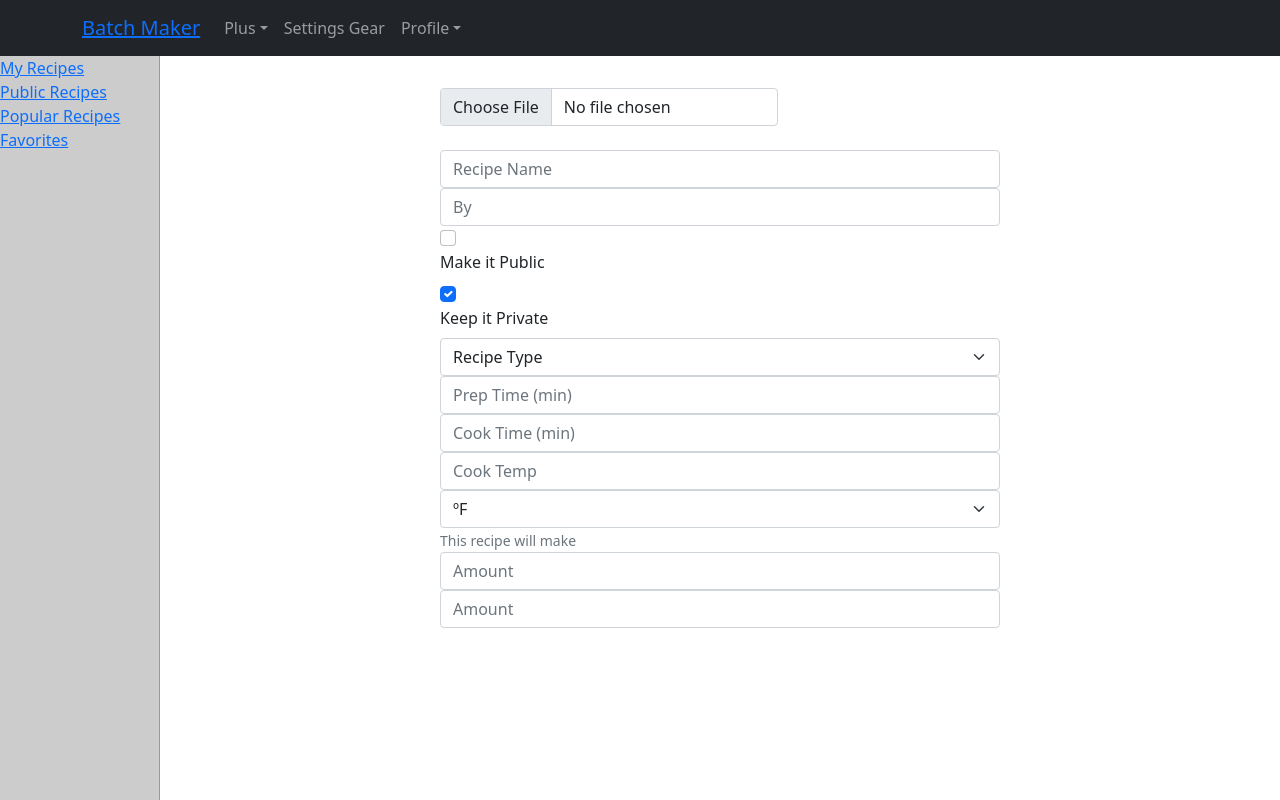
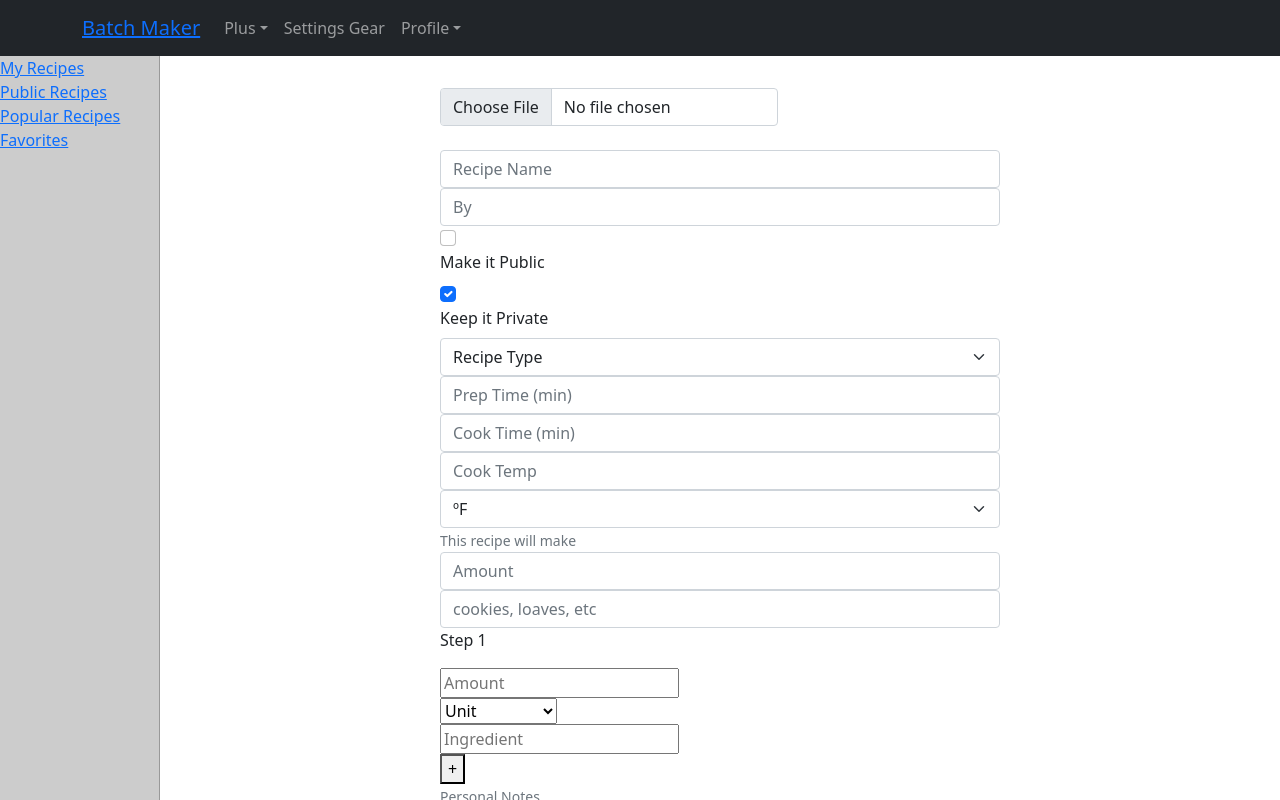
Before and after one commit to willbraun/django-batch-maker-app, a React (Create React App) app in the folder frontend/static/: page /my-recipes/add in a window 1280 px wide. Built offline with nearby package versions, Linux system fonts and the light colour scheme.

Commit message:
adding step and step ingredient componenets

```diff
--- a/frontend/static/src/components/AddRecipe.js
+++ b/frontend/static/src/components/AddRecipe.js
@@ -14,7 +14,7 @@
         tempUnit: 'FA',
         yieldQuantity: '',
         yieldName: '',
-        steps: {},
+        steps: [],
         notes: ''
     }
 
@@ -22,7 +22,7 @@
 
     return (
         <main>
-            <RecipeInput parentState={state} setParentState={setState}/>
+            <RecipeInput addEditRecipeState={state} setAddEditRecipeState={setState}/>
         </main>
     )
 }
--- a/frontend/static/src/components/RecipeInput.js
+++ b/frontend/static/src/components/RecipeInput.js
@@ -1,21 +1,25 @@
+import Button from 'react-bootstrap/Button';
+import Form from 'react-bootstrap/Form';
+import StepInput from './StepInput';
+import './../styles/recipeinput.css';
 
-import Form from 'react-bootstrap/Form';
-import './../styles/recipeinput.css'
-
-const RecipeInput = ({ parentState, setParentState }) => {
-    const { image, title, by, publicRecipe, recipeType, prepTime, cookTime, cookTemp, tempUnit, yieldQuantity, yieldName, steps, notes, } = parentState;
+const RecipeInput = ({ addEditRecipeState, setAddEditRecipeState }) => {
+    const { image, title, by, publicRecipe, recipeType, prepTime, cookTime, cookTemp, tempUnit, yieldQuantity, yieldName, steps, notes, } = addEditRecipeState;
 
     const handleInput = (e) => {
         const {name, value} = e.target;
-        setParentState((prevState) => ({
+        setAddEditRecipeState((prevState) => ({
             ...prevState,
             [name]: value,
         }));
     }
 
     const togglePublic = () => {
-        setParentState({...parentState, publicRecipe: !publicRecipe})
+        setAddEditRecipeState({...addEditRecipeState, publicRecipe: !publicRecipe})
     }
+
+    // take steps JSON and map it to Step component.
+    // worry about this for edit, since add has none.
 
     return (
         <Form className="add-recipe-form">
@@ -131,14 +135,24 @@
             </Form.Group>
             <Form.Group controlId="yieldName">
                 <Form.Control
-                    name="yieldQuantity"
+                    name="yieldName"
                     type="number"
-                    value={yieldQuantity}
-                    placeholder="Amount"
+                    value={yieldName}
+                    placeholder="cookies, loaves, etc"
                     required
                     onChange={handleInput}
                 />
             </Form.Group>
+
+            {/* insert steps list here with list of Step components. starts at 0 so only input is showing. */}
+            <StepInput addEditRecipeState={addEditRecipeState} setAddEditRecipeState={setAddEditRecipeState}/>
+
+            <Form.Group>
+                <Form.Text>Personal Notes</Form.Text>
+                <Form.Control
+                    type="textarea"/>
+            </Form.Group>
+            <Button variant="success">Save this Recipe!</Button>
         </Form>
     )
 }
--- /dev/null
+++ b/frontend/static/src/components/StepIngredient.js
@@ -0,0 +1,66 @@
+import { useState } from 'react';
+import { units } from './../data';
+
+const StepIngredient = ({stepInputState, setStepInputState}) => {
+    const [isEditing, setIsEditing] = useState(true);
+    const [state, setState] = useState({
+        amount: '',
+        unit: '',
+        name: '',
+    });
+
+    const handleInput = (e) => {
+        const {name, value} = e.target;
+        setState((prevState) => ({
+            ...prevState,
+            [name]: value,
+        }));
+    };
+
+    const unitList = units.filter(unit => unit.measureIngredient).map(unit => <option value={unit.id}>{unit.name}s</option>);
+
+    return (
+        <article>
+            <div>
+                <label htmlFor="ingredient-amount"></label>
+                <input
+                    name="ingredient-amount"
+                    id="ingredient-amount"
+                    value={state.amount}
+                    type="number"
+                    min="0"
+                    placeholder="Amount"
+                    required
+                    onChange={handleInput} />
+            </div>
+            <div>
+                <label htmlFor="ingredient-unit"></label>
+                <select
+                    name="ingredient-unit"
+                    id="ingredient-unit"
+                    value={state.unit}
+                    onChange={handleInput}>
+                        <option value="">Unit</option>
+                        {unitList}
+                </select>
+            </div>
+            <div>
+                <label htmlFor="ingredient-name"></label>
+                <input
+                    name="ingredient-name"
+                    id="ingredient-name"
+                    value={state.name}
+                    type="text"
+                    placeholder="Ingredient"
+                    required
+                    onChange={handleInput} />
+            </div>
+            {isEditing ?
+                <button type="button">+</button> :
+                <button type="button">-</button>
+            }
+        </article>
+    )
+}
+
+export default StepIngredient;
--- /dev/null
+++ b/frontend/static/src/components/StepInput.js
@@ -0,0 +1,28 @@
+import { useState } from 'react';
+import StepIngredient from './StepIngredient';
+
+const StepInput = ({addEditRecipeState, setAddEditRecipeState}) => {
+    const [state, setState] = useState({
+        number: addEditRecipeState.steps.length + 1,
+        ingredients: [],
+        directions: '',
+    })
+
+    const handleInput = (e) => {
+        const {name, value} = e.target;
+        setState((prevState) => ({
+            ...prevState,
+            [name]: value,
+        }));
+    }
+
+    return (
+        <section>
+            <p>Step {state.number}</p>
+
+            <StepIngredient stepInputState={state} setStepInputState={setState} />
+        </section>
+    )
+}
+
+export default StepInput;
--- a/frontend/static/src/data.js
+++ b/frontend/static/src/data.js
@@ -1,68 +1,79 @@
 export const units = [
     {
         id: 'FA',
-        name: 'fahrenheit',
+        name: 'Fahrenheit',
         abbr: 'ºF',
         system: 'imperial',
+        measureIngredient: false,
     },
     {
         id: 'CE',
-        name: 'celsius',
+        name: 'Celsius',
         abbr: 'ºC',
         system: 'metric',
+        measureIngredient: false,
     },
     {
         id: 'TS',
-        name: 'teaspoon',
+        name: 'Teaspoon',
         abbr: 'tsp',
         system: 'imperial',
+        measureIngredient: true,
     },
     {
         id: 'TB',
-        name: 'tablespoon',
+        name: 'Tablespoon',
         abbr: 'tbsp',
         system: 'imperial',
+        measureIngredient: true,
     },
     {
         id: 'CU',
-        name: 'cup',
+        name: 'Cup',
         abbr: 'cup',
         system: 'imperial',
+        measureIngredient: true,
     },
     {
         id: 'GA',
-        name: 'gallon',
+        name: 'Gallon',
         abbr: 'gal',
         system: 'imperial',
+        measureIngredient: true,
     },
     {
         id: 'LB',
-        name: 'pound',
+        name: 'Pound',
         abbr: 'lb',
         system: 'imperial',
+        measureIngredient: true,
     },
     {
         id: 'ML',
-        name: 'milliliter',
+        name: 'Milliliter',
         abbr: 'mL',
         system: 'metric',
+        measureIngredient: true,
     },
     {
         id: 'LI',
-        name: 'liter',
+        name: 'Liter',
         abbr: 'L',
         system: 'metric',
+        measureIngredient: true,
     },
     {
         id: 'KG',
-        name: 'kilogram',
+        name: 'Kilogram',
         abbr: 'kg',
         system: 'metric',
+        measureIngredient: true,
     },
     {
         id: 'GR',
-        name: 'gram',
+        name: 'Gram',
         abbr: 'g',
         system: 'metric',
+        measureIngredient: true,
     },
 ]
```
Also changed, not shown: frontend/static/src/components/Step.js (added, +20 -0 lines).
